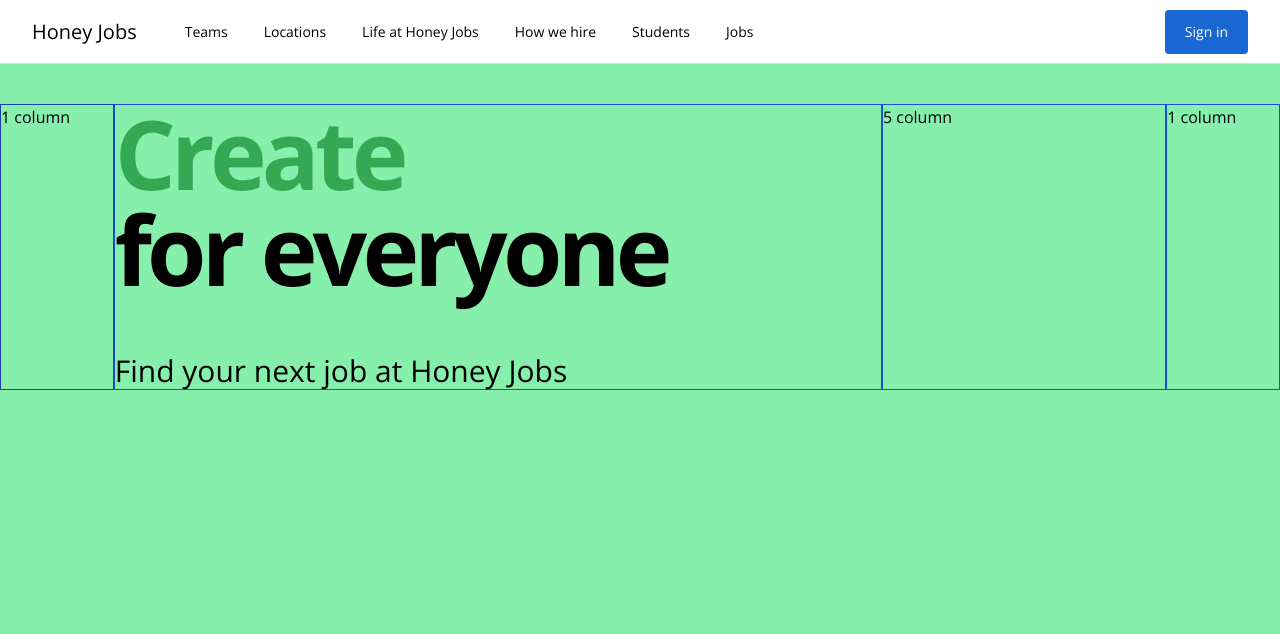
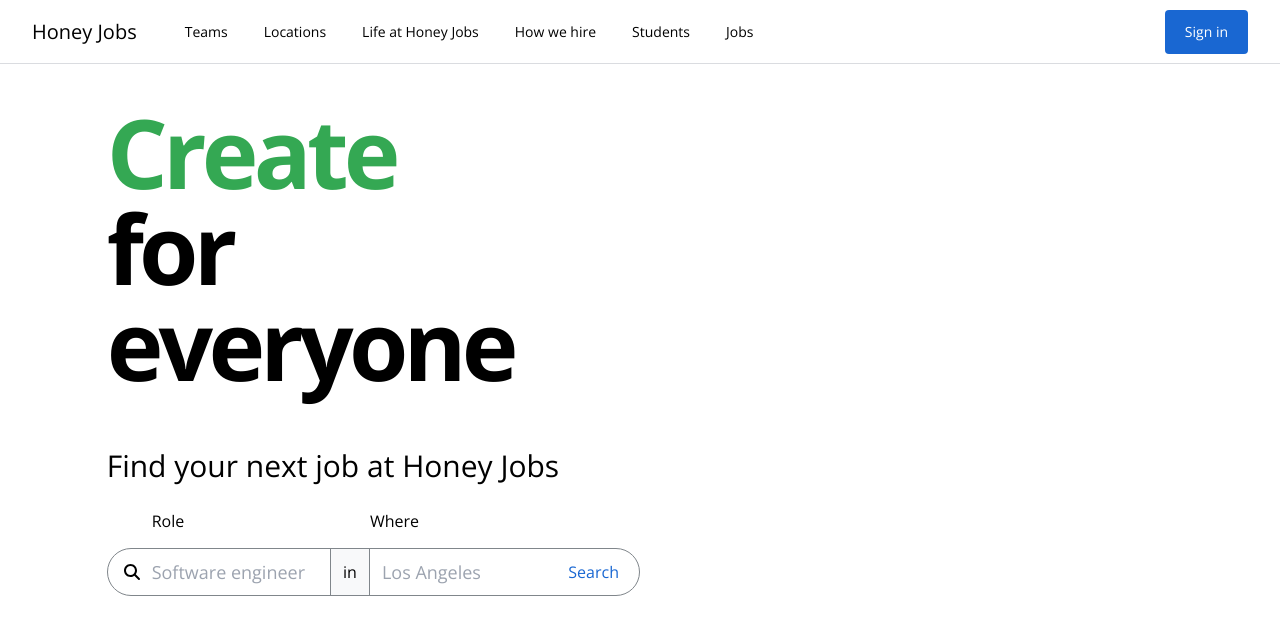
Before and after one commit to jalenh1/job-search-vue-app, a Vue app: page / in a window 1280 px wide. Shown: the top 634 px of the page. Built offline with nearby package versions, Linux system fonts and the light colour scheme.

Commit message:
added the job search form and style it

```diff
--- a/src/components/ActionButton.vue
+++ b/src/components/ActionButton.vue
@@ -31,11 +31,11 @@
 
 <style scoped>
 button {
-  @apply rounded px-5 py-3 font-medium;
+  @apply px-5 py-3 font-medium;
 }
 
 .primary {
-  @apply border-0 bg-brand-blue-1 text-white hover:shadow-blue;
+  @apply rounded bg-brand-blue-1 text-white hover:shadow-blue;
 }
 
 .secondary {
--- /dev/null
+++ b/src/components/JobSearchForm.vue
@@ -0,0 +1,40 @@
+<template>
+  <form class="flex h-12 w-full items-center rounded-3xl border border-solid border-brand-gray-3">
+    <font-awesome-icon :icon="['fas', 'search']" class="ml-4 mr-3" />
+    <div class="flex h-full flex-1 flex-nowrap text-base font-light">
+      <div class="relative flex h-full flex-1 items-center pr-3">
+        <label class="absolute -top-10 left-0">Role</label>
+        <input
+          type="text"
+          placeholder="Software engineer"
+          class="w-full text-lg font-normal focus:outline-none"
+        />
+      </div>
+
+      <span
+        class="flex h-full items-center border-l border-r border-brand-gray-3 bg-brand-gray-2 px-3"
+        >in</span
+      >
+
+      <div class="relative flex h-full flex-1 items-center pl-3">
+        <label class="absolute -top-10 left-0">Where</label>
+        <input
+          type="text"
+          placeholder="Los Angeles"
+          class="w-full text-lg font-normal focus:outline-none"
+        />
+      </div>
+    </div>
+    <action-button text="Search" type="secondary" class="rounded-r-3xl" />
+  </form>
+</template>
+
+<script>
+import ActionButton from '@/components/ActionButton.vue'
+export default {
+  name: 'JobSearchForm',
+  components: {
+    ActionButton
+  }
+}
+</script>
--- a/src/components/TheHeadline.vue
+++ b/src/components/TheHeadline.vue
@@ -1,5 +1,5 @@
 <template>
-  <section>
+  <section class="mb-16">
     <h1 class="mb-14 text-8xl font-bold tracking-tighter">
       <span :class="actionClasses">{{ action }}</span>
       <br />
--- a/src/components/TheHero.vue
+++ b/src/components/TheHero.vue
@@ -1,13 +1,14 @@
 <template>
   <main>
-    <section class="flex h-screen flex-col bg-green-300 pb-20 pt-10">
-      <div class="grid-col-12 grid">
-        <div class="col-span-1 col-start-1 border border-blue-800">1 column</div>
-        <div class="col-span-5 col-start-2 border border-blue-700">
+    <section class="flex h-screen flex-col pb-20 pt-10">
+      <div class="grid grid-cols-12">
+        <div class="col-span-1 col-start-1"></div>
+        <div class="col-span-5 col-start-2">
           <the-headline />
+          <job-search-form />
         </div>
-        <div class="col-span-5 col-start-7 border border-blue-700">5 column</div>
-        <div class="col-span-1 col-start-12 border border-blue-700">1 column</div>
+        <div class="col-span-5 col-start-7"></div>
+        <div class="col-span-1 col-start-12"></div>
       </div>
     </section>
   </main>
@@ -15,11 +16,13 @@
 
 <script>
 import TheHeadline from '@/components/TheHeadline.vue'
+import JobSearchForm from '@/components/JobSearchForm.vue'
 
 export default {
   name: 'TheHero',
   components: {
-    TheHeadline
+    TheHeadline,
+    JobSearchForm
   }
 }
 </script>
--- a/tailwind.config.js
+++ b/tailwind.config.js
@@ -10,6 +10,8 @@
       },
       colors: {
         'brand-gray-1': '#dadce0',
+        'brand-gray-2': '#f8f9fa',
+        'brand-gray-3': '#80868b',
         'brand-blue-1': '#1967d2',
         'brand-blue-2': '#4285f4',
         'brand-green-1': '#137333'
```
